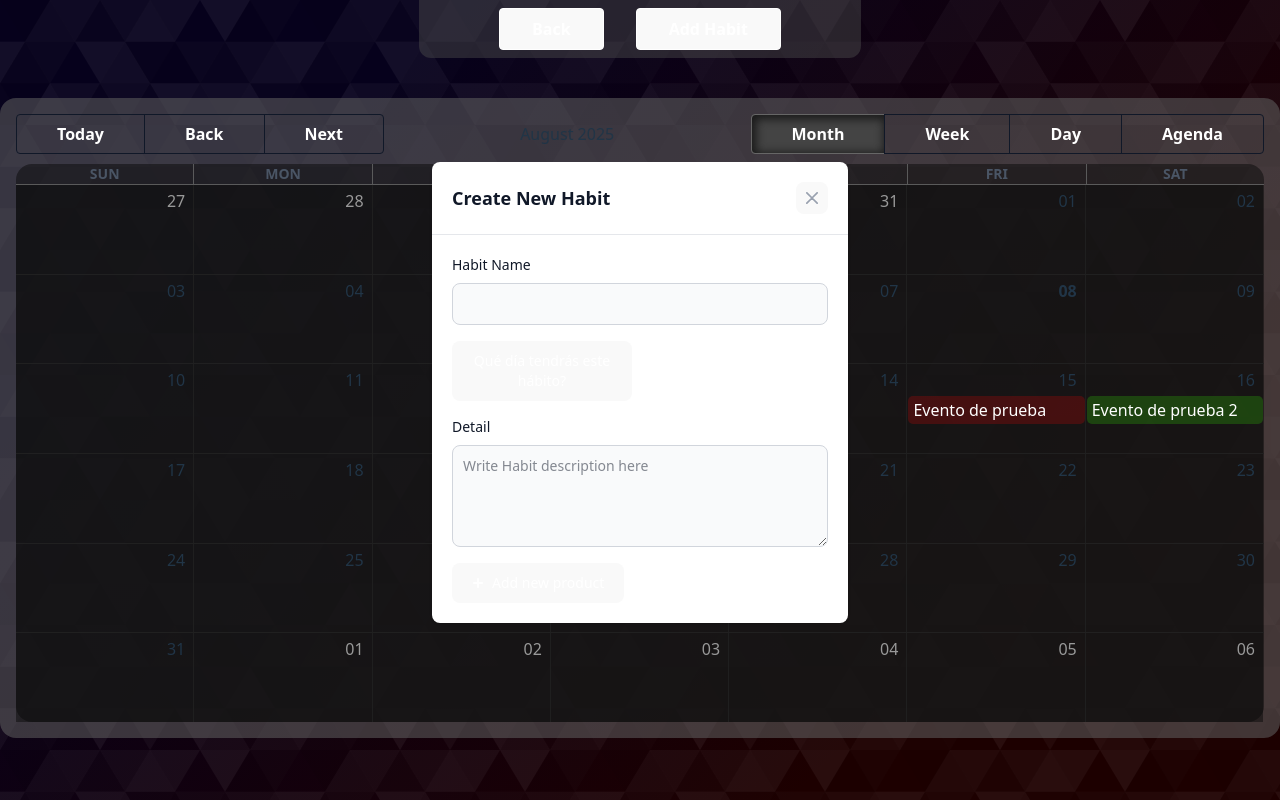
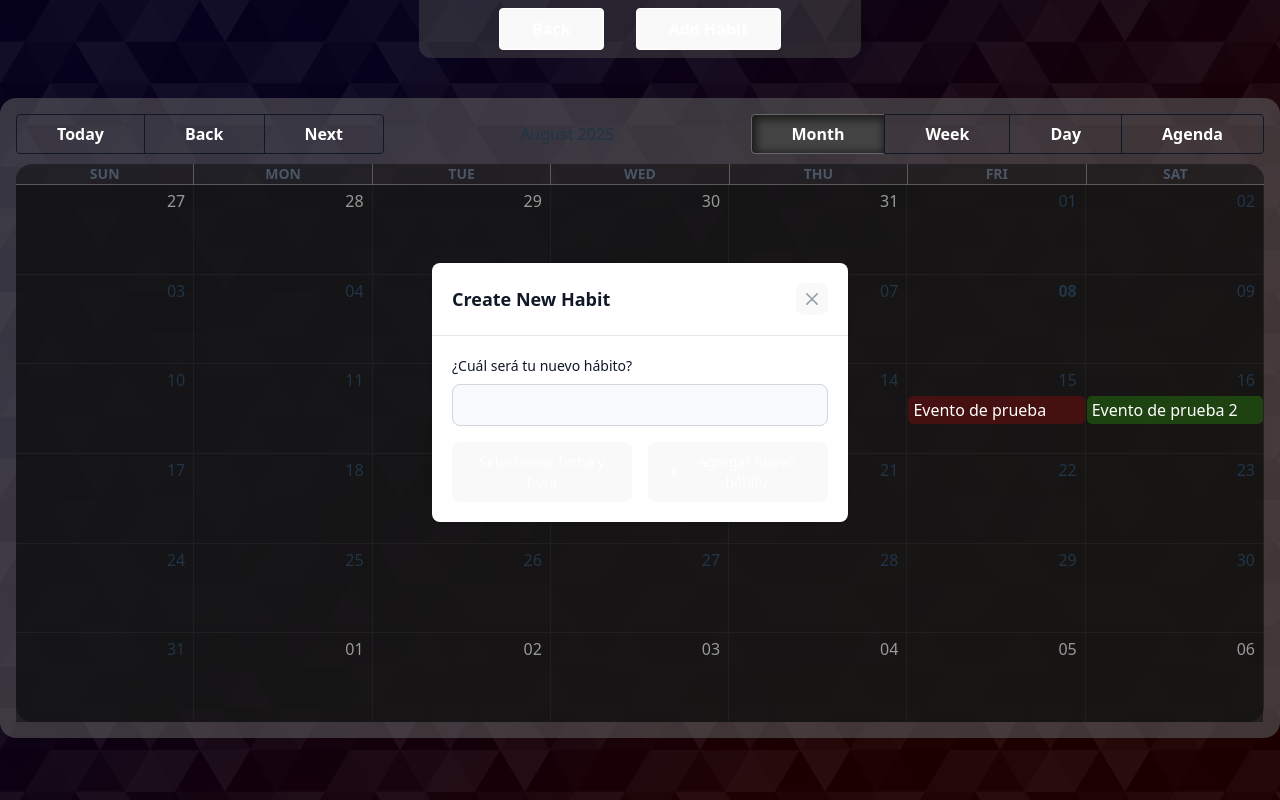
Before and after one commit to tobiasR2004/Habit-Tracker, a React (Vite) app in the folder Habit-Tracker/: page /ManageHabits in a window 1280 px wide. Both pictures are taken after a click on the button "Add Habit". Built offline with nearby package versions, Linux system fonts and the light colour scheme.

Commit message:
"Finalizamos alta, horario, y terminamos la primer parte del front"

```diff
--- a/Habit-Tracker/src/components/AltaHabitsM.tsx
+++ b/Habit-Tracker/src/components/AltaHabitsM.tsx
@@ -1,4 +1,3 @@
-
 import { useState } from "react";
 import TimePickerModal from "./menucomponents/TimePickerModal";
 
@@ -21,7 +20,7 @@ export default function AltaModal({ open, setOpen }: AltaModalProps) {
         className="flex overflow-y-auto overflow-x-hidden fixed top-0 right-0 left-0 z-50 justify-center items-center w-full md:inset-0 h-[calc(100%-1rem)] max-h-full"
       >
         <div className="flex m-auto p-4 w-full max-w-md max-h-full">
-          <div className="relative bg-white rounded-lg shadow-sm dark:bg-gray-700">
+          <div className=" bg-white rounded-lg shadow-sm dark:bg-gray-700">
             <div className="flex items-center justify-between p-4 md:p-5 border-b rounded-t dark:border-gray-600 border-gray-200">
               <h3 className="text-lg font-semibold text-gray-900 dark:text-white">
                 Create New Habit
@@ -50,14 +49,14 @@ export default function AltaModal({ open, setOpen }: AltaModalProps) {
                 <span className="sr-only">Close modal</span>
               </button>
             </div>
-            <form className="p-4 md:p-5">
-              <div className="grid gap-4 mb-4 grid-cols-2">
+            <form className="p-10 md:p-5">
+              <div className="flex flex-col gap-4 mb-4">
                 <div className="col-span-2">
                   <label
                     htmlFor="name"
                     className="block mb-2 text-sm font-medium text-gray-900 dark:text-white"
                   >
-                    Habit Name
+                    ¿Cuál será tu nuevo hábito?
                   </label>
                   <input
                     type="text"
@@ -66,33 +65,19 @@ export default function AltaModal({ open, setOpen }: AltaModalProps) {
                     className="bg-gray-50 border border-gray-300 text-gray-900 text-sm rounded-lg focus:ring-primary-600 focus:border-primary-600 block w-full p-2.5 dark:bg-gray-600 dark:border-gray-500 dark:placeholder-gray-400 dark:text-white dark:focus:ring-primary-500 dark:focus:border-primary-500"
                   />
                 </div>
-                <div className="relative">
-                  <button
-                    className="text-white flex items-center bg-blue-700 hover:bg-blue-800 focus:ring-4 focus:outline-none focus:ring-blue-300 font-medium rounded-lg text-sm px-5 py-2.5 dark:bg-blue-600 dark:hover:bg-blue-700 dark:focus:ring-blue-800"
-                    type="button"
-                    onClick={() => setOpenTimePicker(true)}>
-                    Qué día tendrás este hábito?
-                  </button>
+              </div>
+              <div className="grid grid-cols-2 gap-4">
+              <button
+                className="text-white items-center bg-blue-700 hover:bg-blue-800 focus:ring-4 focus:outline-none focus:ring-blue-300 font-medium rounded-lg text-sm px-5 py-2.5 dark:bg-blue-600 dark:hover:bg-blue-700 dark:focus:ring-blue-800"
+                type="button"
+                onClick={() => setOpenTimePicker(true)}
+              >
+                Seleccionar fecha y hora
+              </button>
+              {openTimePicker && (
+                <TimePickerModal onClose={() => setOpenTimePicker(false)} />
+              )}
 
-                  {openTimePicker && (
-                    <TimePickerModal onClose={() => setOpenTimePicker(false)} />
-                  )}
-                </div>
-                <div className="col-span-2">
-                  <label
-                    htmlFor="description"
-                    className="block mb-2 text-sm font-medium text-gray-900 dark:text-white"
-                  >
-                    Detail
-                  </label>
-                  <textarea
-                    id="description"
-                    rows={4}
-                    className="block p-2.5 w-full text-sm text-gray-900 bg-gray-50 rounded-lg border border-gray-300 focus:ring-blue-500 focus:border-blue-500 dark:bg-gray-600 dark:border-gray-500 dark:placeholder-gray-400 dark:text-white dark:focus:ring-blue-500 dark:focus:border-blue-500"
-                    placeholder="Write Habit description here"
-                  ></textarea>
-                </div>
-              </div>
               <button
                 type="submit"
                 className="text-white inline-flex items-center bg-blue-700 hover:bg-blue-800 focus:ring-4 focus:outline-none focus:ring-blue-300 font-medium rounded-lg text-sm px-5 py-2.5 text-center dark:bg-blue-600 dark:hover:bg-blue-700 dark:focus:ring-blue-800"
@@ -109,8 +94,9 @@ export default function AltaModal({ open, setOpen }: AltaModalProps) {
                     clipRule="evenodd"
                   />
                 </svg>
-                Add new product
+                Agregar nuevo hábito
               </button>
+              </div>
             </form>
           </div>
         </div>
--- a/Habit-Tracker/src/components/menucomponents/TimePicker.tsx
+++ b/Habit-Tracker/src/components/menucomponents/TimePicker.tsx
@@ -102,10 +102,10 @@ export default function TimePicker({ onClose }: TimePickerProps) {
 
       <button
         onClick={onClose}
-        className="text-white bg-blue-600 hover:bg-blue-700 focus:ring-4 focus:outline-none focus:ring-blue-300 font-medium rounded-lg text-sm px-5 py-2.5"
+        className="text-white bg-blue-600 hover:bg-blue-700 cursor-pointer font-medium rounded-lg text-sm px-5 py-2.5"
       >
         {" "}
-        Close{" "}
+        Aceptar{" "}
       </button>
     </div>
   );
--- a/Habit-Tracker/src/components/menucomponents/TimePickerModal.tsx
+++ b/Habit-Tracker/src/components/menucomponents/TimePickerModal.tsx
@@ -10,10 +10,10 @@ export default function TimePickerModal({ onClose }: TimePickerModalProps) {
       <div className="bg-[#1f1f1fe0] flex flex-col } rounded-xl p-6 max-h-[90vh] w-[40vw] overflow-auto shadow-2xl">
         <button
           onClick={onClose}
-          className="text-white w-20 h-10 justify-end self-end bg-blue-600 hover:bg-blue-700 focus:ring-4 focus:outline-none focus:ring-blue-300 font-medium rounded-lg text-sm px-5 py-2.5"
+          className="text-white  w-20 h-10 justify-end self-end bg-blue-600 hover:bg-blue-700 cursor-pointer focus:ring-4 focus:outline-none focus:ring-blue-300 font-medium rounded-lg text-sm px-5 py-2.5"
         >
           {" "}
-          Close{" "}
+          Cerrar{" "}
         </button>
         <h2 className="text-xl font-bold mb-4 text-center text-white">
           Selecciona horarios
```
